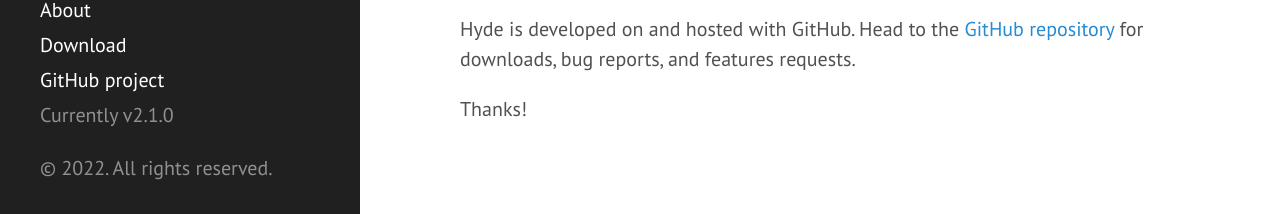
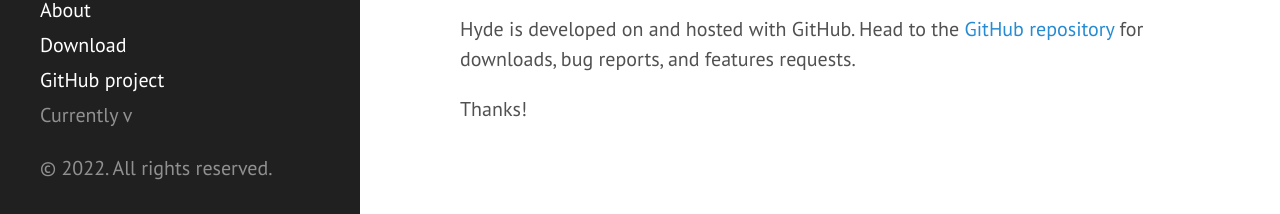
Before and after one commit to haeahn-dukhyun/haeahn-dukhyun.github.io, a Jekyll site: the page built from index.html, in a window 1280 px wide and 900 px high, scrolled down 524 px. Shown: the part 677-891 px from the top of the window. Built offline with Jekyll 4.4.1, drawn with Linux system fonts in a browser that asks for light colours; Markdown is read by kramdown in place of the engine named in the settings; the list of posts is cut into pages by our own code.

Commit message:
Update _config.yml

```diff
--- a/_config.yml
+++ b/_config.yml
@@ -18,9 +18,3 @@ author:
   url:            https://twitter.com/mdo
 
 paginate:         5
-
-# Custom vars
-version:          2.1.0
-
-github:
-  repo:           https://github.com/poole/hyde
```
